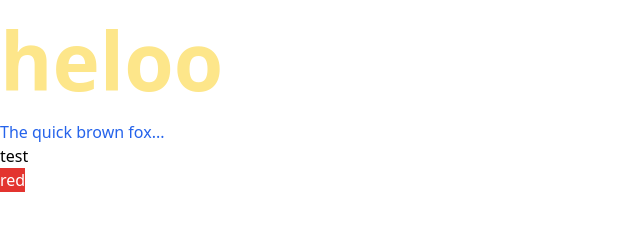
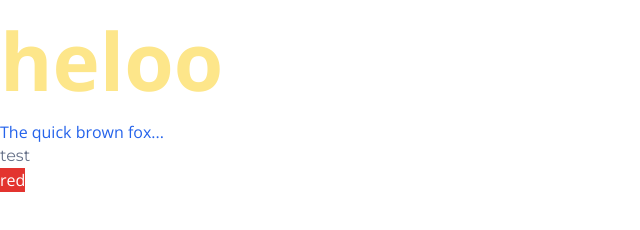
Before and after one commit to LpInfotech/Core_tailwind, a website: page assets/index.html in a window 1280 px wide. Shown: the full height of the page, 0-640 px from the left. Drawn offline with nearby package versions, Linux system fonts and the light colour scheme.

Commit message:
core_tailwind

```diff
--- a/assets/index.html
+++ b/assets/index.html
@@ -11,7 +11,7 @@
     <h1 class="font-bold  text-amber-200">heloo</h1>
     <p class="text-blue-600/100">The quick brown fox...</p>
     <div class="color">
-        <div class="red">test</div>
+        <div class="font-montserrat">test</div>
         <button class="btn-red">red</button>
     </div>
 </body>
--- a/src/base/style.css
+++ b/src/base/style.css
@@ -1,4 +1,7 @@
 /* ========= core style sheet ============== */
+
+/*=========== Font faimly ================== */
+@import url("https://fonts.googleapis.com/css?family=Montserrat:300,400,500,600,700|Open+Sans:400,600,700&display=swap");
 
 /* ========= import base files and custom style ============== */
 @import "tailwindcss/base";
@@ -9,7 +12,7 @@
 /* ========== base style =============== */
 @layer base {
 
-/* ========= variables ============ */
+    /* ========= variables ============ */
 
     :root {
         --orange-color: #FE8464;
@@ -20,18 +23,11 @@
         --btn-color: linear-gradient(to right, #fe8464 0%, #fe6e9a 50%, #fe8464 100%);
         --outline-btn-color: rgba(100, 111, 135, 0.4);
     }
-/*
-    h1 {
-        @apply text-4xl;
+
+    body{
+        color:var(--gray-color);
     }
 
-    h2 {
-        @apply text-xl;
-    } */
 
-    h3 {
-        /* @apply text-xl;//44px  25px 22px 25px*/
-    }
 
-    /* ... */
 }
--- a/tailwind.config.js
+++ b/tailwind.config.js
@@ -1,12 +1,26 @@
 const plugin = require('tailwindcss/plugin')
 module.exports = {
   theme: {
-    extend: {},
+    extend: {
+      fontFamily: {
+        'sans': ['"Open Sans", sans-serif'],
+        montserrat: '"Montserrat", sans-serif',
+      }
+    },
     fontSize: {
+      'xs': '.75rem',
+      'sm': '.875rem',
+      'tiny': '.875rem',
+      'base': '1rem',
       'lg': '1.125rem',
-      'xl': '1.25rem',
+      'xl': '1.375rem',
+      '2xl': '1.563rem',
+      '3xl': '1.875rem',
+      '4xl': '2.188rem',
+      '5xl': '2.5rem',
+      '6xl': '4rem',
       '7xl': '5rem',
-    }
+    },
 
   },
   purge:{
```
Also changed, not shown: assets/css/main.css.
